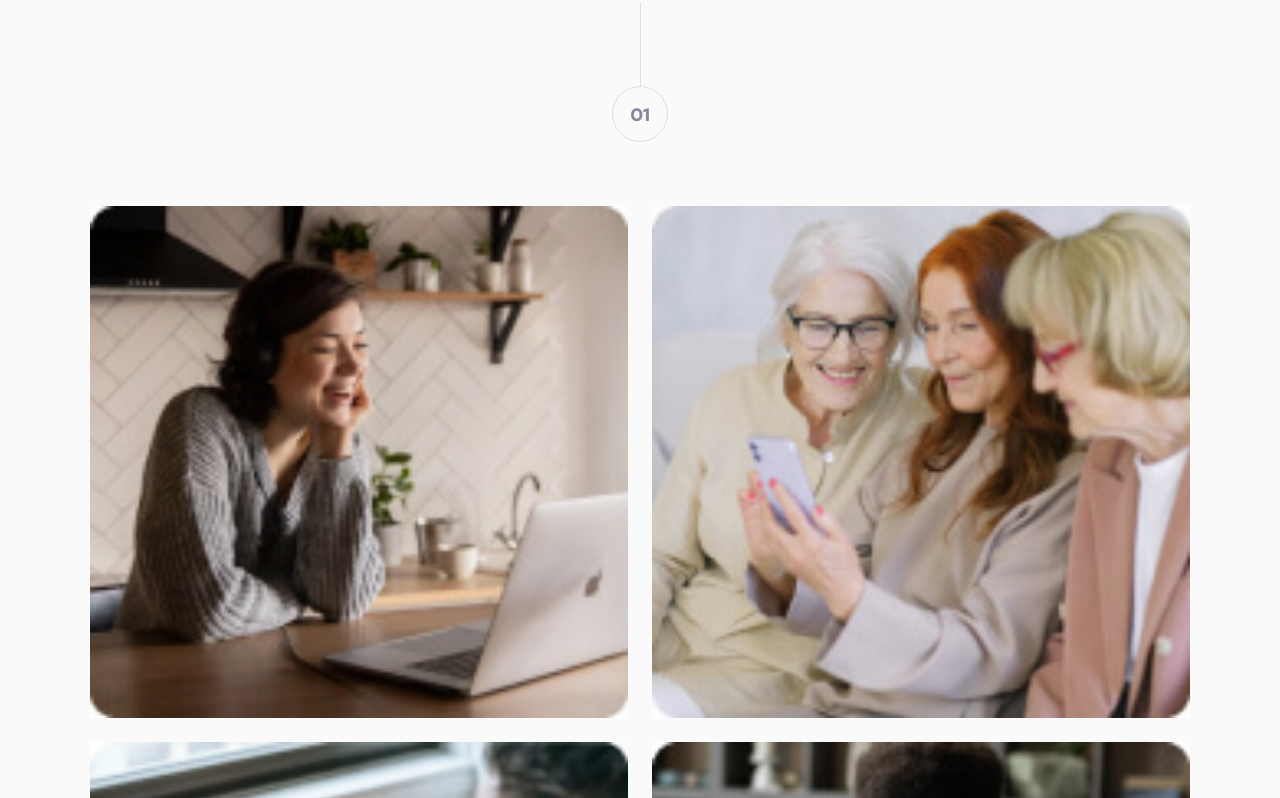
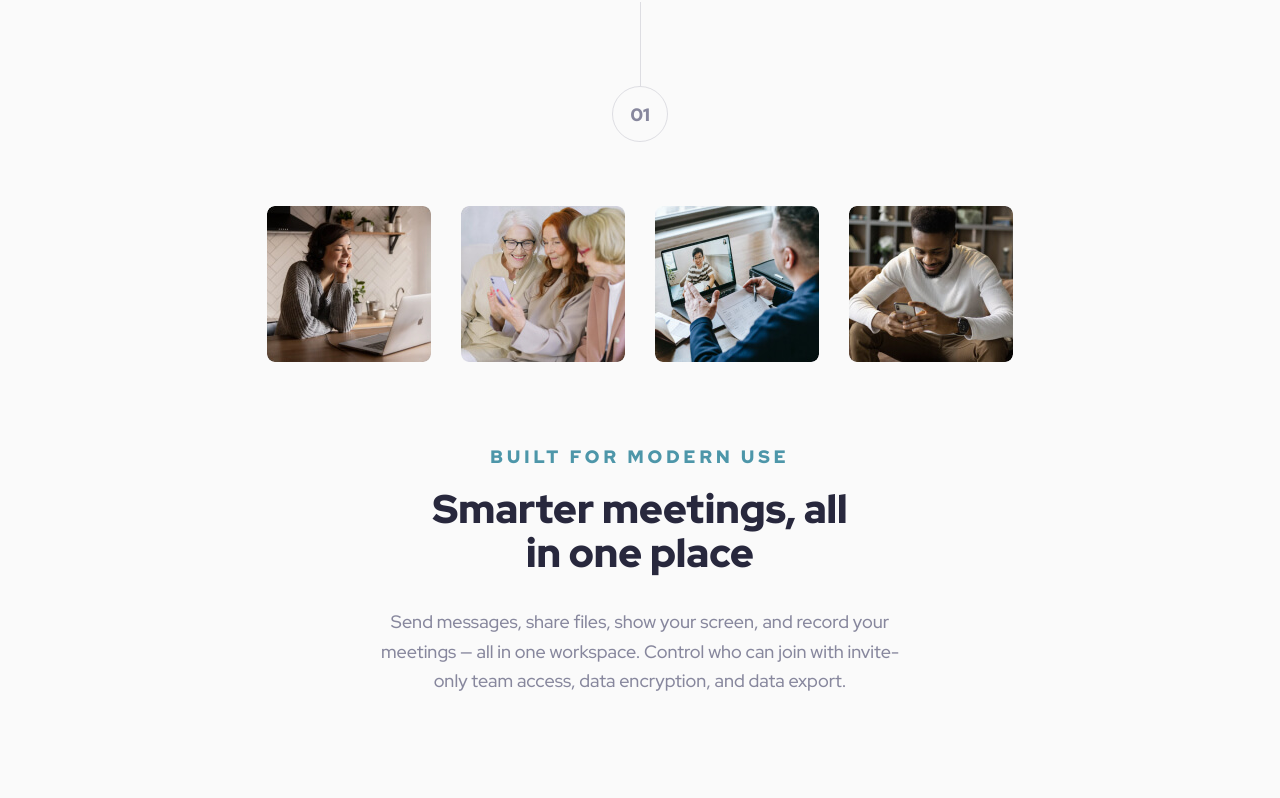
Before and after one commit to Muhammadjewel/meet-landing-page, a plain HTML site: page index.html in a window 1280 px wide. Shown: the part 642-1440 px from the top of the page. After the commit the page ends 1409 px from the top, so only its background shows below. Drawn offline with Linux system fonts and the light colour scheme.

Commit message:
Finish index-info

```diff
--- a/css/styles.css
+++ b/css/styles.css
@@ -233,6 +233,7 @@ select:-webkit-autofill:focus {
 
 .gallery__img {
   width: 100%;
+  border-radius: 8px;
 }
 
 
@@ -246,9 +247,11 @@ select:-webkit-autofill:focus {
 .index-info__container {
   display: flex;
   flex-direction: column;
+  align-items: center;
 }
 
 .index-info__heading {
+  max-width: 27.8125rem;
   margin-bottom: 32px;
   font-size: 2rem;
   font-weight: 900;
@@ -258,11 +261,16 @@ select:-webkit-autofill:focus {
 
 .index-info__lead {
   order: -1;
+  max-width: 36rem;
   margin-bottom: 24px;
   font-weight: 900;
   letter-spacing: 0.25rem;
   text-transform: uppercase;
   color: var(--color-primary);
+}
+
+.index-info__copy {
+  max-width: 36rem;
 }
 
 .index-info__gallery {
@@ -300,6 +308,32 @@ only screen and (                min-resolution: 2dppx) {
   .hero__actions {
     grid-template-columns: auto auto;
     justify-content: center;
+  }
+}
+
+/* 768px */
+@media only screen and (min-width: 48em) {
+  .index-info {
+    padding-bottom: 80px;
+  }
+
+  .index-info__gallery {
+    margin-bottom: 48px;
+  }
+
+  .index-info__heading {
+    font-size: 2.5rem;
+    line-height: 1.1;
+  }
+
+  .index-info__lead {
+    margin-bottom: 16px;
+  }
+
+  .gallery__list {
+    grid-template-columns: repeat(4, 1fr);
+    grid-template-rows: auto;
+    gap: 12px;
   }
 }
 
@@ -343,4 +377,20 @@ only screen and (                min-resolution: 2dppx) {
     margin-bottom: 34px;
     font-size: 4rem;
   }
+
+  .gallery__list {
+    gap: 30px;
+  }
+
+  .index-info {
+    padding-bottom: 72px;
+  }
+
+  .index-info__copy {
+    max-width: 33.75rem;
+  }
+
+  .index-info__gallery {
+    margin-bottom: 80px;
+  }
 }
```
